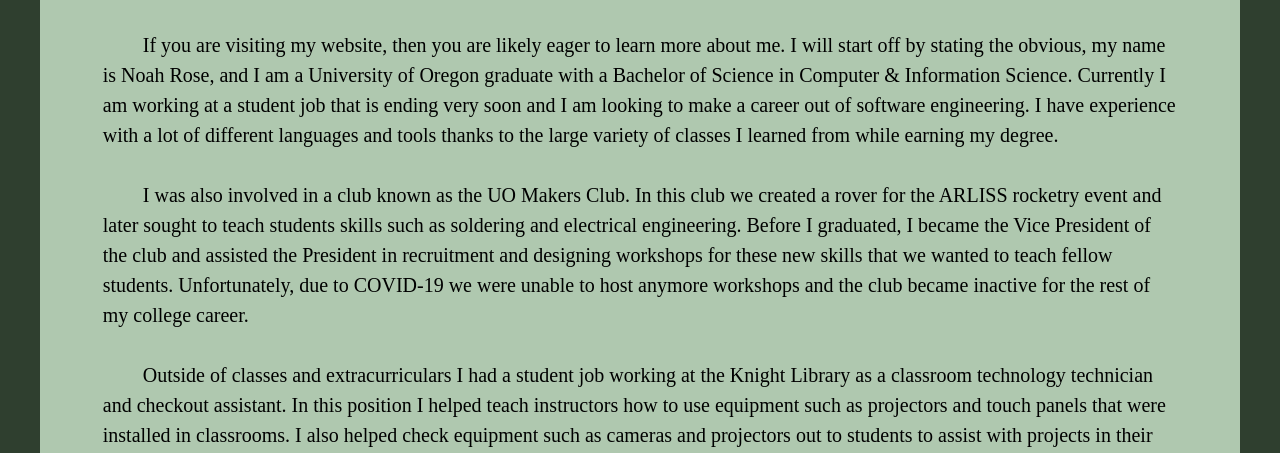
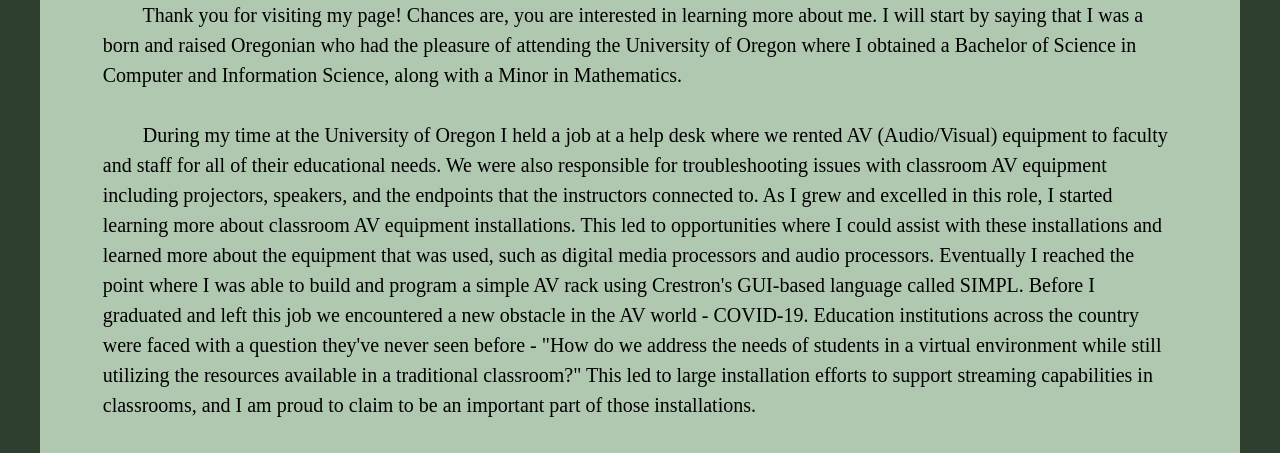
Before and after one commit to nrose5/nrose5.github.io, a plain HTML site: page index.html in a window 1280 px wide. Shown: the part 347-800 px from the top of the page. Drawn offline with Linux system fonts and the light colour scheme.

Commit message:
Updated bio to reflect current career position

```diff
--- a/index.html
+++ b/index.html
@@ -15,45 +15,41 @@
     <div id="story">
         <h1>My Story</h1>
         <p>
-            <br>
-            &nbsp; &nbsp; &nbsp; &nbsp; If you are visiting my website, then you are likely
-            eager to learn more about me. I will start off by stating the obvious, my name
-            is Noah Rose, and I am a University of Oregon graduate with a Bachelor of
-            Science in Computer &amp; Information Science. Currently I am working at a
-            student job that is ending very soon and I am looking to make a career out of
-            software engineering. I have experience with a lot of different languages and
-            tools thanks to the large variety of classes I learned from while earning my
-            degree. <br>
-            <br>
-            &nbsp; &nbsp; &nbsp; &nbsp; I was also involved in a club known as the UO
-            Makers Club. In this club we created a rover for the ARLISS rocketry event and
-            later sought to teach students skills such as soldering and electrical
-            engineering. Before I graduated, I became the Vice President of the club and
-            assisted the President in recruitment and designing workshops for these new
-            skills that we wanted to teach fellow students. Unfortunately, due to COVID-19
-            we were unable to host anymore workshops and the club became inactive for the
-            rest of my college career. <br>
-            <br>
-            &nbsp; &nbsp; &nbsp; &nbsp; Outside of classes and extracurriculars I had a
-            student job working at the Knight Library as a classroom technology technician
-            and checkout assistant. In this position I helped teach instructors how to use
-            equipment such as projectors and touch panels that were installed in
-            classrooms. I also helped check equipment such as cameras and projectors out to
-            students to assist with projects in their classes. I worked at this job for
-            over two years but due to COVID-19 the office closed. <br>
-            <br>
-            &nbsp; &nbsp; &nbsp; &nbsp; With my experience in this role came an opportunity
-            to continue working. When COVID-19 closed the office, I was one of the most
-            experienced students left. For this reason, the design and engineering team
-            requested that I come back to work for them. I gladly accepted their offer and
-            assisted with installing new classroom equipment such as document cameras and
-            web cameras to allow instructors to use these spaces for Zoom lectures. I have
-            recently left this job as I am no longer eligible to be hired on as a student
-            employee. I am now looking forward to starting my career as a software developer. <br>
-            <br>
-            &nbsp; &nbsp; &nbsp; &nbsp; If you are interested in hearing more about my
-            experiences or want to see my resume feel free to contact me with one of the
-            methods provided below.
+            &nbsp; &nbsp; &nbsp; &nbsp; Thank you for visiting my page! Chances are,
+            you are interested in learning more about me. I will start by saying that I was a
+            born and raised Oregonian who had the pleasure of attending the University of
+            Oregon where I obtained a Bachelor of Science in Computer and Information Science,
+            along with a Minor in Mathematics.
+            <br><br>
+            &nbsp; &nbsp; &nbsp; &nbsp; During my time at the University of Oregon I held a job at a
+            help desk where we rented AV (Audio/Visual) equipment to faculty and staff for all of their
+            educational needs. We were also responsible for troubleshooting issues with classroom AV equipment
+            including projectors, speakers, and the endpoints that the instructors connected to. As I grew and
+            excelled in this role, I started learning more about classroom AV equipment installations. This led to
+            opportunities where I could assist with these installations and learned more about the equipment that
+            was used, such as digital media processors and audio processors. Eventually I reached the point where I
+            was able to build and program a simple AV rack using Crestron's GUI-based language called SIMPL. Before
+            I graduated and left this job we encountered a new obstacle in the AV world - COVID-19. Education institutions
+            across the country were faced with a question they've never seen before - "How do we address the needs of
+            students in a virtual environment while still utilizing the resources available in a traditional classroom?"
+            This led to large installation efforts to support streaming capabilities in classrooms, and I am proud to
+            claim to be an important part of those installations.
+            <br><br>
+            &nbsp; &nbsp; &nbsp; &nbsp; After I graduated, I wanted to pursue a career that closely aligned with Computer
+            science, despite enjoying my time spent in the AV field. This led to me working as a Technical Support Engineer
+            at Guidewire Software. In this role I had the unique experience of working on a completely remote environment,
+            where a significant portion of my colleagues were working in Canada from the Toronto office. In this role I learned
+            a lot about infrastructure design in SaaS platforms, as Guidewire's products rely on AWS for hosting and have
+            interesting implementations using AWS. Although AWS is a large part of Guidewire's products, I gained
+            information in a wide range of areas. I gained expertise in utilizing SQL to fix inconsistent data in
+            our customers' databases. I learned how to develop workarounds for issues faced by customers in their implementations
+            using Gosu - Guidewire's proprietary language similar to Java. I also learned about monitoring for infrastructure
+            and application issues using tools such as SumoLogic and DataDog. I am grateful for the opportunities Guidewire
+            has provided but I am always open for discussions.
+            <br><br>
+            &nbsp; &nbsp; &nbsp; &nbsp; If you are interested in further discussions regarding career opportunities or
+            other professional topics, please feel free to reach out using one of the methods below. Thanks again taking
+            the time to read my story!
         </p>
     </div>
 
@@ -61,6 +57,7 @@
         <h1>Contact</h1>
         <p>Phone Number: (541) 972-9104</p>
         <p>Email Address: Noah_r5@yahoo.com</p>
+        <p>Linkedin: <a href=https://linkedin.com/in/noah-rose-21911b184>linkedin.com/in/noah-rose-21911b184</a></p>
     </div>
 </body>
 </html>
```
